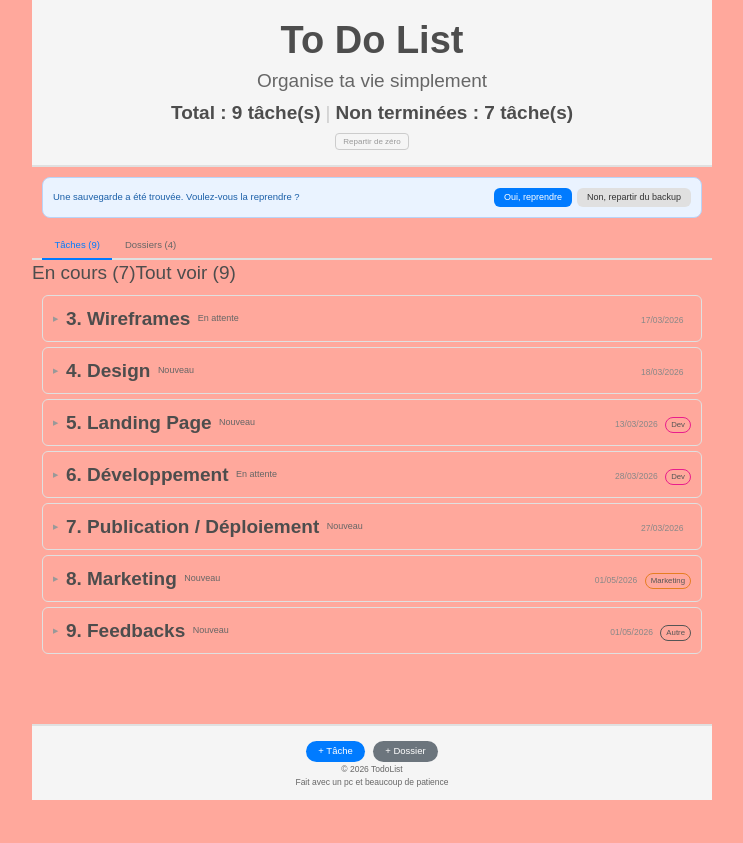
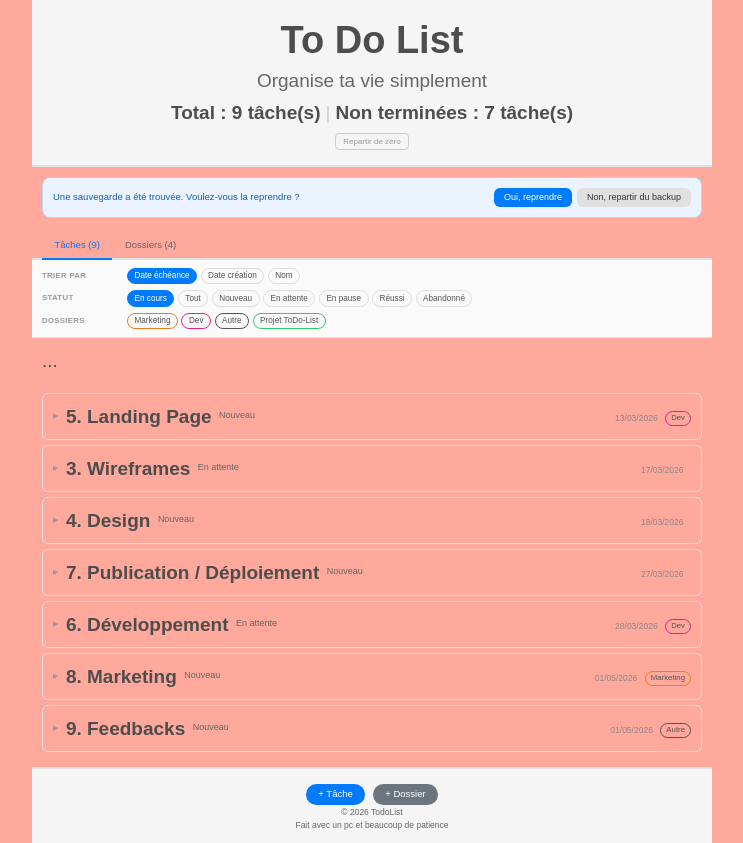
Before and after one commit to Lou-Decamps/dev-app-mobile, a React (Create React App) app: page / in a window 1280 px wide. Shown: the whole page, without its empty margins (268-1011 px from the left). Before the commit the page ends 800 px from the top, so only its background shows below. Built offline with nearby package versions, Linux system fonts and the light colour scheme.

Commit message:
added the filter bar

```diff
--- a/src/App.css
+++ b/src/App.css
@@ -586,3 +586,58 @@
     justify-content: flex-end;
     gap: 0.5rem;
 }
+
+/* ── Sort/Filter bar ── */
+.sort-filter-bar {
+    padding: 0.75rem 1rem;
+    border-bottom: 1px solid #e0e0e0;
+    display: flex;
+    flex-direction: column;
+    gap: 0.6rem;
+    background-color: #fafafa;
+}
+
+.sort-filter-bar__section {
+    display: flex;
+    align-items: center;
+    gap: 0.5rem;
+    flex-wrap: wrap;
+}
+
+.sort-filter-bar__label {
+    font-size: 0.78rem;
+    font-weight: 600;
+    color: #999;
+    text-transform: uppercase;
+    letter-spacing: 0.04em;
+    min-width: 80px;
+    flex-shrink: 0;
+}
+
+.sort-filter-bar__options {
+    display: flex;
+    flex-wrap: wrap;
+    gap: 0.35rem;
+}
+
+.sort-filter-bar__btn {
+    padding: 0.25rem 0.65rem;
+    border-radius: 12px;
+    border: 1px solid #ddd;
+    background: none;
+    font-size: 0.82rem;
+    cursor: pointer;
+    color: #555;
+    transition: all 0.15s;
+}
+
+.sort-filter-bar__btn:hover {
+    border-color: #007bff;
+    color: #007bff;
+}
+
+.sort-filter-bar__btn--active {
+    background-color: #007bff;
+    border-color: #007bff;
+    color: white;
+}
--- a/src/App.jsx
+++ b/src/App.jsx
@@ -6,6 +6,7 @@ import FolderModal from "./components/FolderModal";
 import FolderList from "./components/FolderList";
 import FolderDetail from "./components/FolderDetail";
 import TaskCard from "./components/TaskCard";
+import SortFilterBar from "./components/SortFilterBar";
 import { COMPLETED_STATUS } from "./constants/taskStatus";
 import { loadFromBackup } from "./data/loadBackup";
 
@@ -21,6 +22,12 @@ const VIEWS = {
     TASKS: "tasks",
     FOLDERS: "folders",
     FOLDER_DETAIL: "folder-detail",
+};
+
+const SORT_OPTIONS = {
+    DUE_DATE:      "dueDate",
+    CREATION_DATE: "creationDate",
+    NAME:          "name",
 };
 
 function getInitialTasks() {
@@ -47,6 +54,9 @@ export default function App() {
     const [activeFilter, setActiveFilter] = useState(FILTERS.ACTIVE);
     const [expandedTaskId, setExpandedTaskId] = useState(null);
     const [isFolderSelectMode, setIsFolderSelectMode] = useState(false);
+    const [sortBy, setSortBy] = useState(SORT_OPTIONS.DUE_DATE);
+    const [selectedStatuses, setSelectedStatuses] = useState([]);
+    const [selectedFolderIds, setSelectedFolderIds] = useState([]);
 
     function toggleTask(id) {
         setExpandedTaskId(expandedTaskId === id ? null : id);
@@ -109,6 +119,7 @@ export default function App() {
     function updateTask(updatedTask) {
         setTasks(tasks.map((t) => t.id === updatedTask.id ? updatedTask : t));
     }
+
     function deleteTask(id) {
         const confirmed = window.confirm("Êtes-vous sûr de vouloir supprimer cette tâche ?");
         if (!confirmed) return false;
@@ -120,6 +131,7 @@ export default function App() {
     function updateFolder(updatedFolder) {
         setFolders(folders.map((f) => f.id === updatedFolder.id ? updatedFolder : f));
     }
+
     function deleteFolder(id) {
         const confirmed = window.confirm("Êtes-vous sûr de vouloir supprimer ce dossier ?");
         if (!confirmed) return false;
@@ -127,13 +139,56 @@ export default function App() {
         return true;
     }
 
+    function toggleStatusFilter(status) {
+        if (status === "__clear__") {
+            setSelectedStatuses([]);
+            return;
+        }
+        setSelectedStatuses((prev) =>
+            prev.includes(status)
+                ? prev.filter((s) => s !== status)
+                : [...prev, status]
+        );
+    }
+
+    function toggleFolderFilter(folderId) {
+        setSelectedFolderIds((prev) =>
+            prev.includes(folderId)
+                ? prev.filter((id) => id !== folderId)
+                : [...prev, folderId]
+        );
+    }
+
     const totalTasks = tasks.length;
     const incompleteTasks = tasks.filter(
         (t) => !COMPLETED_STATUS.includes(t.status)
     ).length;
-    const displayedTasks = activeFilter === FILTERS.ALL
-        ? tasks
-        : tasks.filter((t) => !COMPLETED_STATUS.includes(t.status));
+
+    const displayedTasks = (() => {
+        let result = [...tasks];
+
+        if (selectedStatuses.length > 0) {
+            result = result.filter((t) => selectedStatuses.includes(t.status));
+        } else if (activeFilter === FILTERS.ACTIVE) {
+            result = result.filter((t) => !COMPLETED_STATUS.includes(t.status));
+        }
+        if (selectedFolderIds.length > 0) {
+            result = result.filter((t) =>
+                t.folders && t.folders.some((f) => selectedFolderIds.includes(f.id))
+            );
+        }
+        result.sort((a, b) => {
+            if (sortBy === SORT_OPTIONS.NAME) {
+                return a.title.localeCompare(b.title);
+            }
+            if (sortBy === SORT_OPTIONS.CREATION_DATE) {
+                return new Date(a.creationDate) - new Date(b.creationDate);
+            }
+            return new Date(a.dueDate) - new Date(b.dueDate);
+        });
+
+        return result;
+    })();
 
     return (
         <div className="app">
@@ -180,22 +235,26 @@ export default function App() {
             {/* Task View*/}
             {currentView === VIEWS.TASKS && (
                 <>
-                    <div className="filter-bar">
-                        <button
-                            type="button"
-                            className={`filter-bar__btn ${activeFilter === FILTERS.ACTIVE ? "filter-bar__btn--active" : ""}`}
-                            onClick={() => setActiveFilter(FILTERS.ACTIVE)}
-                        >
-                            En cours ({incompleteTasks})
-                        </button>
-                        <button
-                            type="button"
-                            className={`filter-bar__btn ${activeFilter === FILTERS.ALL ? "filter-bar__btn--active" : ""}`}
-                            onClick={() => setActiveFilter(FILTERS.ALL)}
-                        >
-                            Tout voir ({totalTasks})
-                        </button>
-                    </div>
+                    {currentView === VIEWS.TASKS && (
+                        <>
+                            <SortFilterBar
+                                sortBy={sortBy}
+                                onSortChange={setSortBy}
+                                selectedStatuses={selectedStatuses}
+                                onToggleStatus={toggleStatusFilter}
+                                selectedFolderIds={selectedFolderIds}
+                                onToggleFolderFilter={toggleFolderFilter}
+                                folders={folders}
+                                activeFilter={activeFilter}
+                                onActiveFilterChange={setActiveFilter}
+                                FILTERS={FILTERS}
+                                SORT_OPTIONS={SORT_OPTIONS}
+                            />
+                            <main className="app__content">
+                                ...
+                            </main>
+                        </>
+                    )}
                     <main className="app__content">
                         <ul className="task__list">
                             {displayedTasks.length === 0 ? (
--- /dev/null
+++ b/src/components/SortFilterBar.jsx
@@ -0,0 +1,130 @@
+import { TaskStatus } from "../constants/taskStatus";
+
+export default function SortFilterBar({
+                                          sortBy,
+                                          onSortChange,
+                                          selectedStatuses,
+                                          onToggleStatus,
+                                          selectedFolderIds,
+                                          onToggleFolderFilter,
+                                          folders,
+                                          activeFilter,
+                                          onActiveFilterChange,
+                                          FILTERS,
+                                          SORT_OPTIONS,
+                                      }) {
+    return (
+        <div className="sort-filter-bar">
+
+            <div className="sort-filter-bar__section">
+                <span className="sort-filter-bar__label">Trier par</span>
+                <div className="sort-filter-bar__options">
+                    <button
+                        type="button"
+                        className={`sort-filter-bar__btn ${sortBy === SORT_OPTIONS.DUE_DATE ? "sort-filter-bar__btn--active" : ""}`}
+                        onClick={() => onSortChange(SORT_OPTIONS.DUE_DATE)}
+                    >
+                        Date échéance
+                    </button>
+                    <button
+                        type="button"
+                        className={`sort-filter-bar__btn ${sortBy === SORT_OPTIONS.CREATION_DATE ? "sort-filter-bar__btn--active" : ""}`}
+                        onClick={() => onSortChange(SORT_OPTIONS.CREATION_DATE)}
+                    >
+                        Date création
+                    </button>
+                    <button
+                        type="button"
+                        className={`sort-filter-bar__btn ${sortBy === SORT_OPTIONS.NAME ? "sort-filter-bar__btn--active" : ""}`}
+                        onClick={() => onSortChange(SORT_OPTIONS.NAME)}
+                    >
+                        Nom
+                    </button>
+                </div>
+            </div>
+
+            <div className="sort-filter-bar__section">
+                <span className="sort-filter-bar__label">Statut</span>
+                <div className="sort-filter-bar__options">
+
+                    <button
+                        type="button"
+                        className={`sort-filter-bar__btn ${
+                            activeFilter === FILTERS.ACTIVE && selectedStatuses.length === 0
+                                ? "sort-filter-bar__btn--active"
+                                : ""
+                        }`}
+                        onClick={() => {
+                            onToggleStatus("__clear__");
+                            onActiveFilterChange(FILTERS.ACTIVE);
+                        }}
+                    >
+                        En cours
+                    </button>
+
+                    <button
+                        type="button"
+                        className={`sort-filter-bar__btn ${
+                            activeFilter === FILTERS.ALL && selectedStatuses.length === 0
+                                ? "sort-filter-bar__btn--active"
+                                : ""
+                        }`}
+                        onClick={() => {
+                            onToggleStatus("__clear__");
+                            onActiveFilterChange(FILTERS.ALL);
+                        }}
+                    >
+                        Tout
+                    </button>
+
+                    {Object.values(TaskStatus).map((status) => (
+                        <button
+                            key={status}
+                            type="button"
+                            className={`sort-filter-bar__btn ${
+                                selectedStatuses.includes(status)
+                                    ? "sort-filter-bar__btn--active"
+                                    : ""
+                            }`}
+                            onClick={() => onToggleStatus(status)}
+                        >
+                            {status}
+                        </button>
+                    ))}
+                </div>
+            </div>
+
+            {folders.length > 0 && (
+                <div className="sort-filter-bar__section">
+                    <span className="sort-filter-bar__label">Dossiers</span>
+                    <div className="sort-filter-bar__options">
+                        {folders.map((f) => (
+                            <button
+                                key={f.id}
+                                type="button"
+                                className={`sort-filter-bar__btn ${
+                                    selectedFolderIds.includes(f.id)
+                                        ? "sort-filter-bar__btn--active"
+                                        : ""
+                                }`}
+                                style={
+                                    selectedFolderIds.includes(f.id)
+                                        ? {
+                                            borderColor: `var(--folder-color-${f.color})`,
+                                            backgroundColor: `var(--folder-color-${f.color})`,
+                                            color: "white",
+                                        }
+                                        : { borderColor: `var(--folder-color-${f.color})` }
+                                }
+                                onClick={() => onToggleFolderFilter(f.id)}
+                            >
+                                {f.title}
+                            </button>
+                        ))}
+                    </div>
+                </div>
+            )}
+
+        </div>
+    );
+}
```
